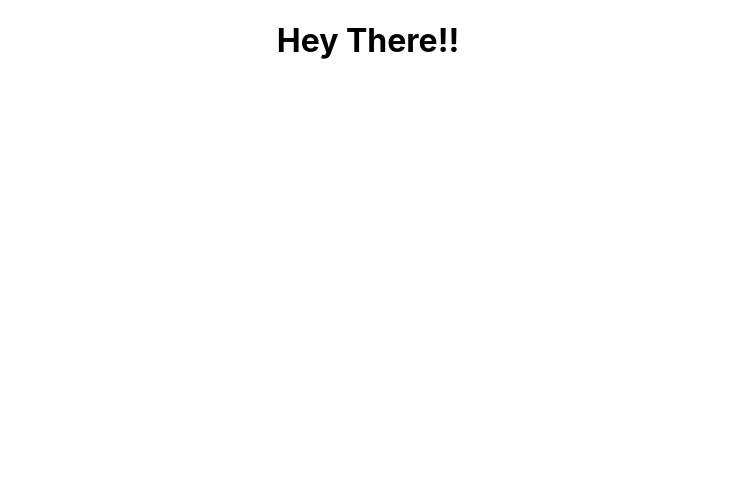
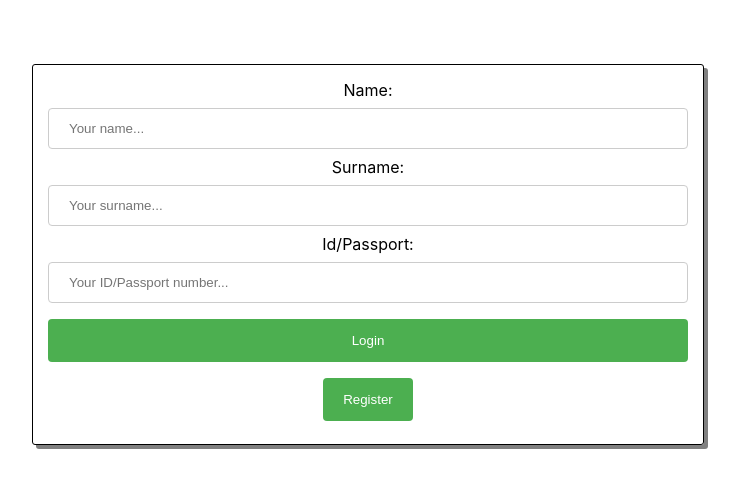
Before and after one commit to Gizmo10/PRJC0001, a React (Create React App) app in the folder client/: page / in a window 1280 px wide. Shown: the top 488 px of the page, without its empty margins (272-1011 px from the left). Built offline with nearby package versions, Linux system fonts and the light colour scheme.

Commit message:
Added css for login UI

```diff
--- a/client/src/App.js
+++ b/client/src/App.js
@@ -1,10 +1,21 @@
+import { BrowserRouter, Routes, Route } from "react-router-dom";
+import { ToastContainer } from "react-toastify";
+import "react-toastify/dist/ReactToastify.css";
 import './App.css';
+import PatientLogin from "./pages/PatientLogin";
+import PatientRegister from "./pages/PatientRegister";
 
 function App() {
   return (
+    <BrowserRouter>
     <div className="App">
-      <h1>Hey There!!</h1>
+    <ToastContainer position="top-center" />
+    <Routes>
+      <Route exact path="/" element= { <PatientLogin/> } />
+      <Route path="/PatientRegister" element= { <PatientRegister/> } />
+    </Routes>
     </div>
+    </BrowserRouter>
   );
 }
 
--- /dev/null
+++ b/client/src/pages/PatientLogin.css
@@ -0,0 +1,44 @@
+.mainDiv {
+    margin-top: 5%;
+}
+
+form {
+    border: 1px solid black;
+    border-radius: 3px;
+    box-shadow: 4px 4px grey;
+    margin: auto;
+    padding: 15px;
+    max-width: 50%;
+    display:flex;
+    flex-direction: column;
+    flex-wrap: wrap;
+    justify-content: center;
+    align-items: center;
+    align-content: center;
+}
+
+input[type="text"],
+select {
+  width: 100%;
+  padding: 12px 20px;
+  margin: 8px 0;
+  display: inline-block;
+  border: 1px solid #ccc;
+  border-radius: 4px;
+  box-sizing: border-box;
+}
+
+input[type="submit"] {
+  width: 100%;
+  background-color: #4caf50;
+  color: white;
+  padding: 14px 20px;
+  margin: 8px 0;
+  border: none;
+  border-radius: 4px;
+  cursor: pointer;
+}
+
+input[type="submit"]:hover {
+  background-color: grey;
+}
--- /dev/null
+++ b/client/src/pages/PatientLogin.js
@@ -0,0 +1,72 @@
+import React, { useState } from "react";
+import { Link, useNavigate } from "react-router-dom";
+import axios from "axios";
+import './PatientLogin.css';
+
+const initialState = {
+    name: "",
+    surname: "",
+    identityNumber: "",
+}
+
+const PatientLogin = () => {
+
+    const [state, setState] = useState(initialState);
+    const {name, surname, identityNumber} = state;
+
+    const navigate = useNavigate();
+
+    const handleInputChange = (e) => {
+        const { state, value} = e.target;
+        setState({...state, [name] : value });
+    }
+
+    const handleSubmit = (e) => {
+        e.preventDefault();
+    }
+  return (
+    <div class = "mainDiv">
+      <form
+            onSubmit = { handleSubmit }
+      >
+        <label htmlFor="name">Name: </label>
+        <input
+          type="text"
+          id="name"
+          name="name"
+          placeholder="Your name..."
+          value={name || ""}
+          onChange={handleInputChange}
+        />
+
+        <label htmlFor="surname">Surname: </label>
+        <input
+        type = "text"
+        id = "surname"
+        name = "surname"
+        placeholder = "Your surname..."
+        value = {surname || ""}
+        onChange = {handleInputChange}
+        />
+
+        <label htmlFor="identity"> Id/Passport: </label>
+        <input
+        type = "text"
+        id = "identity"
+        name = "identity"
+        placeholder = "Your ID/Passport number..."
+        value = {identityNumber || ""}
+        onChange = {handleInputChange}
+        />
+
+        <input type="submit" value="Login" />
+       <Link  to="/PatientRegister">
+            <input id ="register" type="submit"  value="Register" />
+       </Link>
+
+      </form>
+    </div>
+  )
+}
+
+export default PatientLogin;
```
Also changed, not shown: client/src/pages/PatientRegister.js (added).
